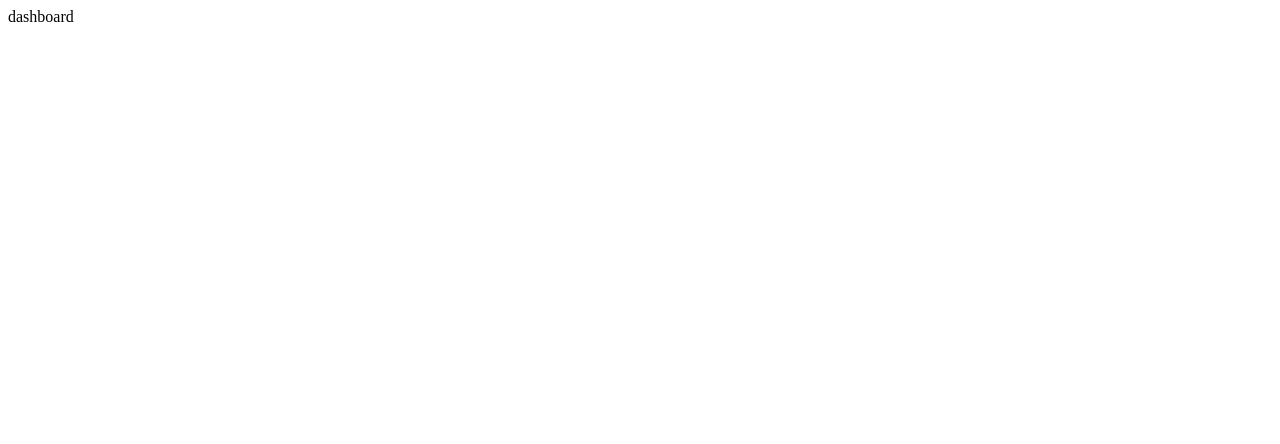
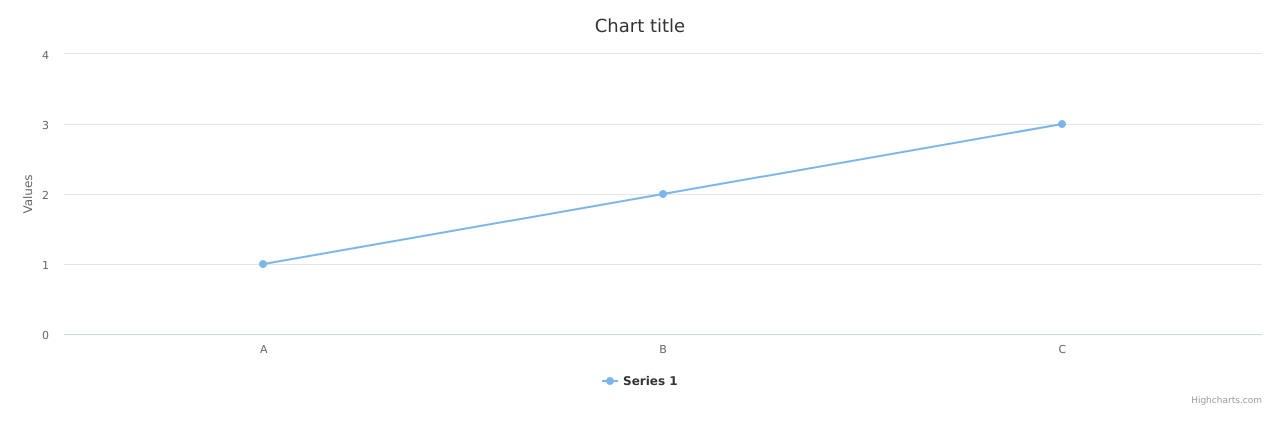
Before and after one commit to danielscarpim/simple-dashboard, a React (Create React App) app: page / in a window 1280 px wide. Shown: the top 444 px of the page. Built offline with nearby package versions, Linux system fonts and the light colour scheme.

Commit message:
Add Chart component

```diff
--- a/src/App.tsx
+++ b/src/App.tsx
@@ -1,5 +1,5 @@
 import React from 'react';
-import Dashboard from './components';
+import { Dashboard } from './components';
 
 function App() {
   return (
--- /dev/null
+++ b/src/components/Chart/chart.tsx
@@ -0,0 +1,11 @@
+import React from 'react';
+import * as Highcharts from 'highcharts';
+import HighchartsReact from 'highcharts-react-official';
+import useChart from './useChart';
+
+const Chart = () => {
+  const { chartOptions } = useChart();
+  return <HighchartsReact highcharts={Highcharts} options={chartOptions} />;
+};
+
+export default Chart;
--- /dev/null
+++ b/src/components/Chart/useChart.tsx
@@ -0,0 +1,27 @@
+import { useState } from 'react';
+
+interface ChartOptions {
+  xAxis?: {
+    categories: string[];
+  };
+  series: [
+    {
+      data: number[];
+    },
+  ];
+}
+
+const useChart = () => {
+  const [chartOptions] = useState<ChartOptions>({
+    xAxis: {
+      categories: ['A', 'B', 'C'],
+    },
+    series: [{ data: [1, 2, 3] }],
+  });
+
+  return {
+    chartOptions,
+  };
+};
+
+export default useChart;
--- a/src/components/Dashboard/dashboard.tsx
+++ b/src/components/Dashboard/dashboard.tsx
@@ -1,10 +1,15 @@
 import React from 'react';
+import { Chart } from 'components';
 import useDashboard from './useDashboard';
 
 const Dashboard = () => {
   const { metrics } = useDashboard();
   console.log('metrics: ', metrics);
-  return <div>dashboard</div>;
+  return (
+    <div>
+      <Chart />
+    </div>
+  );
 };
 
 export default Dashboard;
--- a/src/components/index.ts
+++ b/src/components/index.ts
@@ -1,3 +1,4 @@
 import Dashboard from './Dashboard/dashboard';
 
-export { default } from './Dashboard/dashboard';
+export { default as Chart } from './Chart/chart';
+export { default as Dashboard } from './Dashboard/dashboard';
```
Also changed, not shown: .eslintrc.js.
